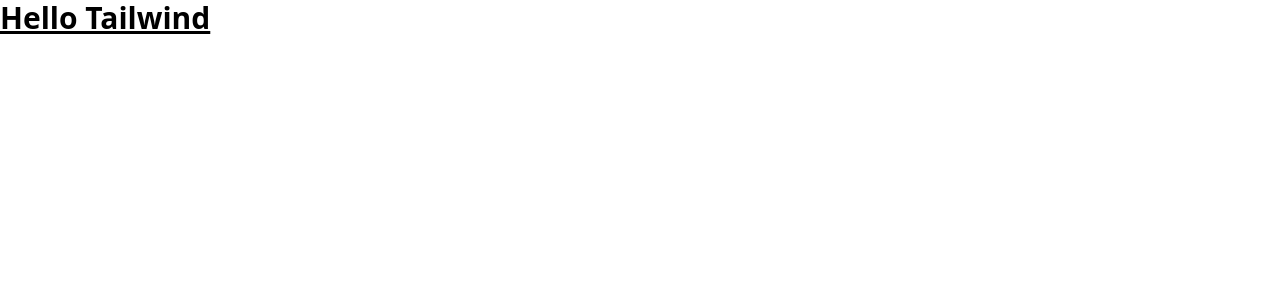
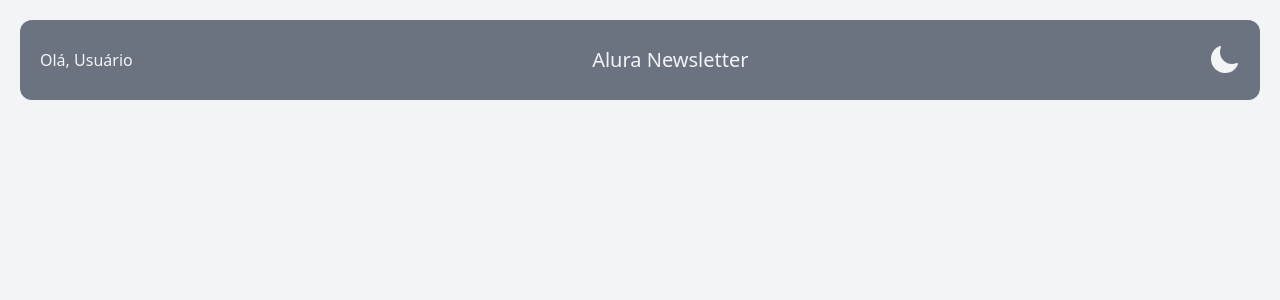
Before and after one commit to WIllianMartins2018/Alura-Newsletter, a React (Vite) app: page / in a window 1280 px wide. Shown: the top 300 px of the page. Built offline with nearby package versions, Linux system fonts and the light colour scheme.

Commit message:
Feat/add-theme-dark

```diff
--- a/index.html
+++ b/index.html
@@ -6,7 +6,7 @@
     <meta name="viewport" content="width=device-width, initial-scale=1.0" />
     <title>Alura NewsLetter</title>
   </head>
-  <body>
+  <body class="bg-gray-100 dark:bg-gray-900">
     <div id="root"></div>
     <script type="module" src="/src/main.jsx"></script>
   </body>
--- a/package.json
+++ b/package.json
@@ -9,6 +9,7 @@
     "preview": "vite preview"
   },
   "dependencies": {
+    "@heroicons/react": "^2.0.13",
     "react": "^18.2.0",
     "react-dom": "^18.2.0"
   },
--- a/src/App.jsx
+++ b/src/App.jsx
@@ -1,5 +1,7 @@
+import Header from "./components/Header/Header"
+
 const App = () => {
-  return <h1 className="text-3xl font-bold underline">Hello Tailwind</h1>
+  return <Header/>
 }
 
 export default App
--- /dev/null
+++ b/src/components/Header/Header.jsx
@@ -0,0 +1,11 @@
+import ToggleTheme from "../ToggleTheme/ToggleTheme";
+
+const Header = () => {
+    return  <div className="flex h-20 bg-gray-500 justify-between items-center px-5 sm:rounded-xl sm:m-5">
+        <span className="text-gray-100">Olá, Usuário</span>
+        <h1 className="text-gray-100 text-xl">Alura Newsletter</h1>
+        <ToggleTheme />
+    </div>
+}
+
+export default Header;
--- /dev/null
+++ b/src/components/ToggleTheme/ToggleTheme.jsx
@@ -0,0 +1,14 @@
+import { MoonIcon, SunIcon } from "@heroicons/react/24/solid";
+
+const ToggleTheme = () => {
+    const toggle = () => {
+        document.documentElement.classList.toggle('dark');
+    }
+
+    return <div className="hidden sm:block">
+        <MoonIcon className="h-8 text-gray-100 block dark:hidden cursor-pointer" onClick={toggle}/>
+        <SunIcon className="h-8 text-gray-100 hidden dark:block cursor-pointer" onClick={toggle}/>
+    </div>
+}
+
+export default ToggleTheme;
--- a/tailwind.config.cjs
+++ b/tailwind.config.cjs
@@ -1,5 +1,6 @@
 /** @type {import('tailwindcss').Config} */
 module.exports = {
+  darkMode: 'class',
   content: [
     "./index.html",
     "./src/**/*.{js,jsx}",
```
Also changed, not shown: 1 other file (tests, documents, lock files or other folders).
